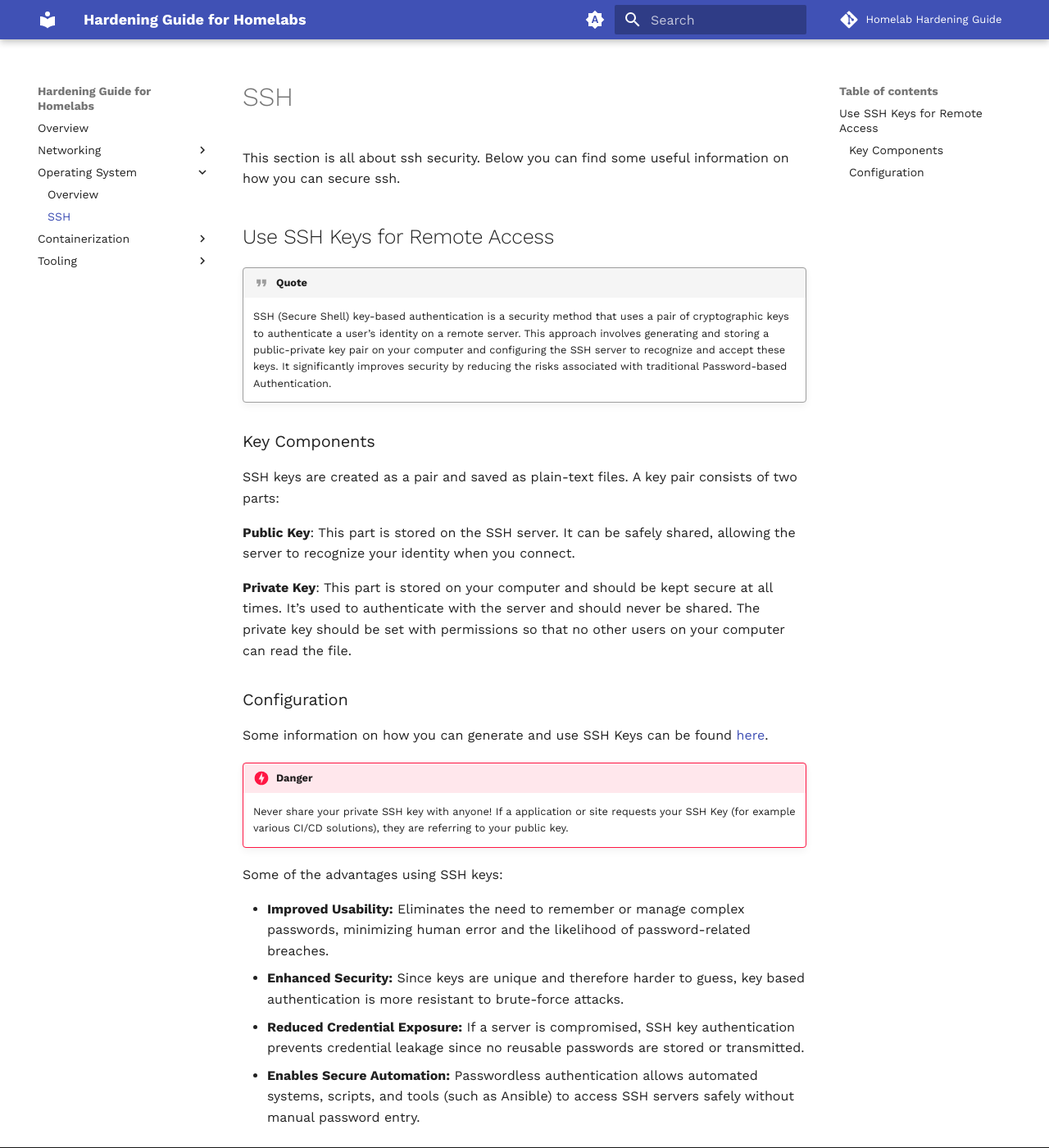
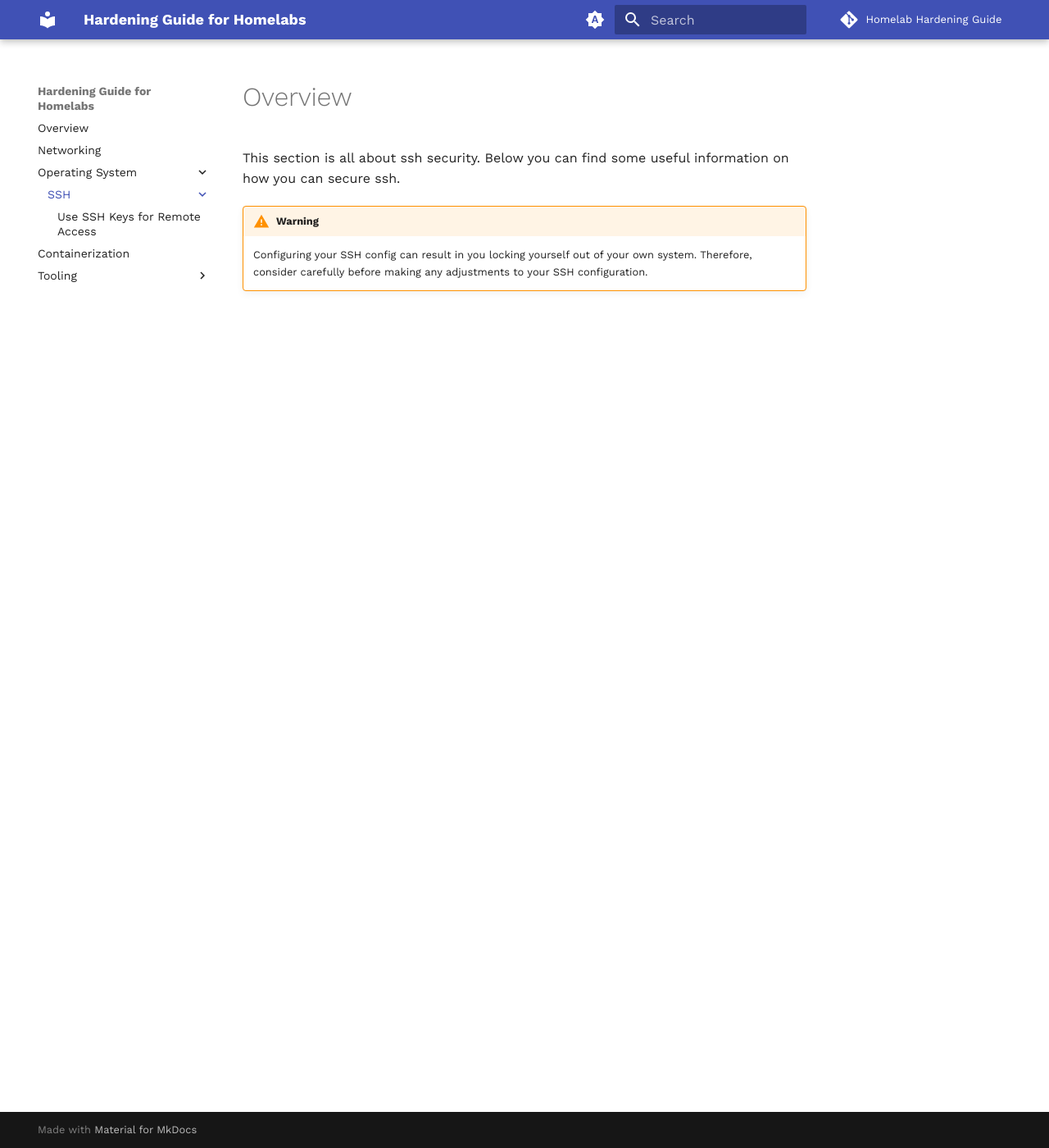
Before and after one commit to xFuture603/homelab-hardening-guide, an MkDocs documentation site: the page built from docs/os/ssh/index.md, in a window 1280 px wide and 1400 px high. Shown: the whole window at 82% size. Built offline with MkDocs 1.6.1 and Material for MkDocs 9.7.7, drawn with Linux system fonts in a browser that asks for light colours; comment, search, counter and statistics services are not loaded.

Commit message:
docs: moved ssh to subfolder

```diff
--- /dev/null
+++ b/docs/os/ssh/index.md
@@ -0,0 +1,10 @@
+# Overview
+
+This section is all about ssh security. Below you can find some useful
+information on how you can secure ssh.
+
+!!! warning
+
+    Configuring your SSH config can result in you locking yourself out of your
+    own system. Therefore, consider carefully before making any adjustments
+    to your SSH configuration.
--- a/docs/os/ssh.md
+++ b/docs/os/ssh/ssh-keys.md
@@ -1,9 +1,4 @@
-# SSH
-
-This section is all about ssh security. Below you can find some useful
-information on how you can secure ssh.
-
-## Use SSH Keys for Remote Access
+# Use SSH Keys for Remote Access
 
 !!! quote
 
--- a/mkdocs.yml
+++ b/mkdocs.yml
@@ -18,7 +18,9 @@ nav:
     - network/index.md
   - Operating System:
     - os/index.md
-    - os/ssh.md
+    - SSH:
+      - os/ssh/index.md
+      - os/ssh/ssh-keys.md
   - Containerization:
     - containerization/index.md
   - Tooling:
@@ -28,6 +30,8 @@ theme:
   name: material
   font:
     text: Work Sans
+  features:
+    - navigation.indexes
 #  favicon: assets/favicon.ico
 #  logo: assets/tbd.png
   palette:
```
Also changed, not shown: other parts of docs/os/ssh/ssh-keys.md (+6 -0 lines).
